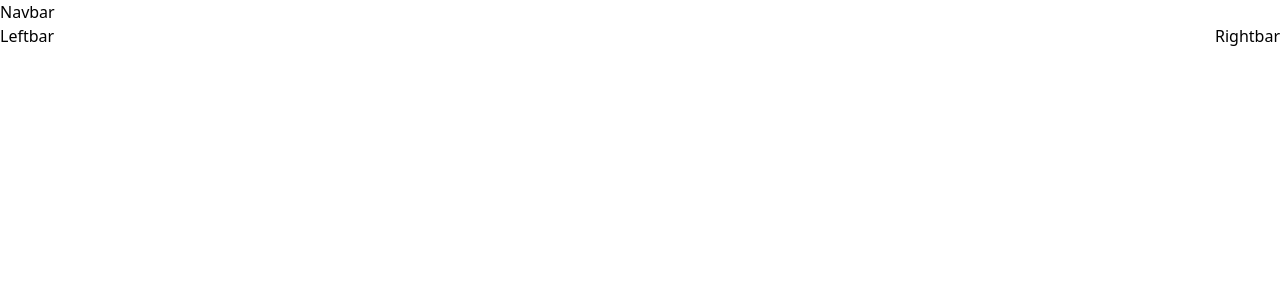
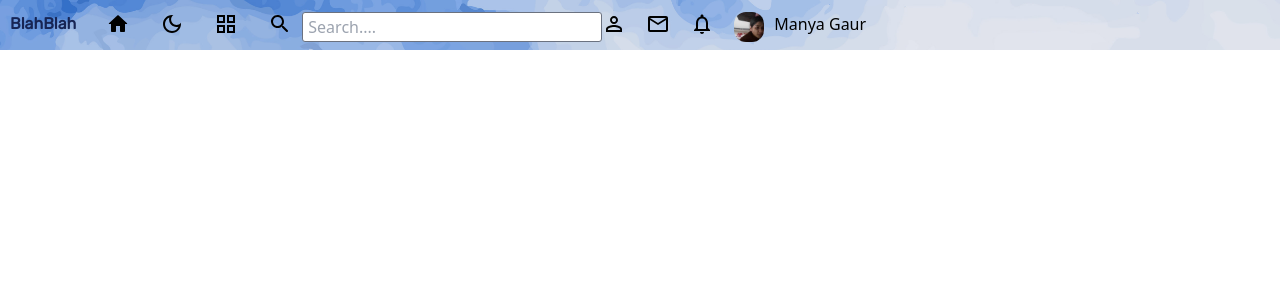
Before and after one commit to manyagaur/BlahBlah, a React (Vite) app in the folder Blah-Blah-Front-V2/: page / in a window 1280 px wide. Shown: the top 300 px of the page. Built offline with nearby package versions, Linux system fonts and the light colour scheme.

Commit message:
designed navbar

```diff
--- a/Blah-Blah-Front-V2/package.json
+++ b/Blah-Blah-Front-V2/package.json
@@ -10,6 +10,10 @@
     "preview": "vite preview"
   },
   "dependencies": {
+    "@emotion/react": "^11.13.5",
+    "@emotion/styled": "^11.13.5",
+    "@mui/icons-material": "^6.1.10",
+    "@mui/material": "^6.1.10",
     "@reduxjs/toolkit": "^2.2.6",
     "axios": "^1.7.8",
     "blah-blah-front-v2": "file:",
--- a/Blah-Blah-Front-V2/src/App.jsx
+++ b/Blah-Blah-Front-V2/src/App.jsx
@@ -2,45 +2,25 @@ import React from 'react';
 import { BrowserRouter, Outlet, Route, Routes } from 'react-router-dom';
 import Login from './components/login/login';
 import Register from './components/register/register';
-import Home from './components/home/home';
 import Navbar from './components/navbar/navbar';
 import Leftbar from './components/leftbar/leftbar';
 import Rightbar from './components/rightbar/rightbar';
-import Profile from './components/profile/profile'
+import Profile from './components/profile/profile';
+import Home from './components/home/home'
+import { createBrowserRouter } from 'react-router-dom';
 
 function App() {
 
-  const Layout = () => (
-    <>
-    <div className='bg-white'>
-    <Navbar />
-        <div style={{ display: "flex" }}>
-          <Leftbar />
-          <div style={{ flex: 6 }}>
-            <Outlet />
-          </div>
-          <Rightbar />
-        </div>
-    </div>
-    </>
-  );
-
-  return (
+  console.log("App rendered fine")
+  return(
     <BrowserRouter>
       <Routes>
-        <Route path="/" element={<Layout />}>
-        <Route index element={<Home />} />
-          <Route path="home" element={<Home />} />
-          <Route path="profile/:id" element={<Profile />} />
-        </Route>
-        <Route path="/login" element={<Login />} />
-        <Route path="/register" element={<Register />} />
-        <Route path="/" element={<Login />} />
-        <Route path="/register" element={<Register />} />
-        <Route path="/home" element={<Home />} />
+        <Route path= '/' element= {<Home/>}/>
+        <Route path= '/login' element= {<Login/>}/>
+        <Route path= '/register' element= {<Register/>}/>
       </Routes>
     </BrowserRouter>
-  );
+  )
 }
 
 export default App;
--- a/Blah-Blah-Front-V2/src/components/home/home.jsx
+++ b/Blah-Blah-Front-V2/src/components/home/home.jsx
@@ -1,5 +1,6 @@
 import React, { useState } from "react";
 import { useNavigate } from 'react-router-dom';
+import Navbar from "../navbar/navbar";
 
 function Home(){
     const nav = useNavigate();
@@ -7,8 +8,8 @@ function Home(){
     return(
 
         <>
+        <Navbar/>
         <div className="h-screen bg-white">
-
         </div>
         </>
     )
--- a/Blah-Blah-Front-V2/src/components/navbar/navbar.jsx
+++ b/Blah-Blah-Front-V2/src/components/navbar/navbar.jsx
@@ -1,6 +1,38 @@
+import HomeRoundedIcon from '@mui/icons-material/HomeRounded';
+import SearchRoundedIcon from '@mui/icons-material/SearchRounded';
+import BedtimeRoundedIcon from '@mui/icons-material/BedtimeRounded';
+import WidgetsIcon from '@mui/icons-material/Widgets';
+import { DarkModeOutlined, EmailOutlined, GridViewOutlined, NotificationsOutlined, PersonOutlineOutlined } from '@mui/icons-material';
+import user from '../../assets/user.jpg'
+
+
+
+
 function Navbar(){
     return(
-        <>Navbar</>
+        <>
+        <div className='navbar flex align-middle justify-items-center pl-[10px] pt-[12px] pr-[12px] h-[50px]'>
+            <div className='left flex align-middle gap-[30px]'>
+                <span className='text-blue-950 font-bold font-rubikRegular'>BlahBlah</span>
+                <HomeRoundedIcon/>
+                <DarkModeOutlined/>
+                <GridViewOutlined/>
+                <div className='flex align-middle gap-[10px] pb-[8px] search '>
+                    <SearchRoundedIcon/>
+                    <input className='border rounded-[3px] border-solid border-gray-500 px-[5px] w-[300px]' type ="text" placeholder='Search....'/>
+                </div>
+            </div>
+            <div className='right flex align-middle gap-[20px]'>
+                <PersonOutlineOutlined/>
+                <EmailOutlined/>
+                <NotificationsOutlined/>
+                <div className='user flex align-middle gap-[10px] text-500'>
+                    <img className='w-[30px] h-[30px] rounded-xl object-cover' src={user} alt = 'User image'></img>
+                    <span>Manya Gaur</span>
+                </div>
+            </div>
+        </div>
+        </>
     )
 }
 
```
Also changed, not shown: Blah-Blah-Front-V2/src/assets/user.jpg (added), 1 other file (tests, documents, lock files or other folders).
